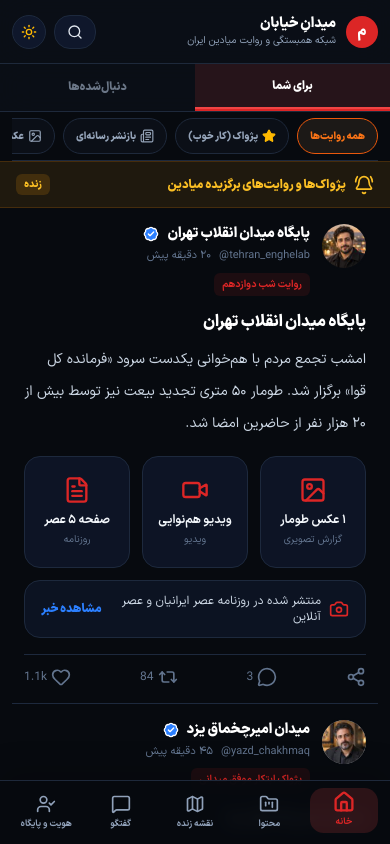
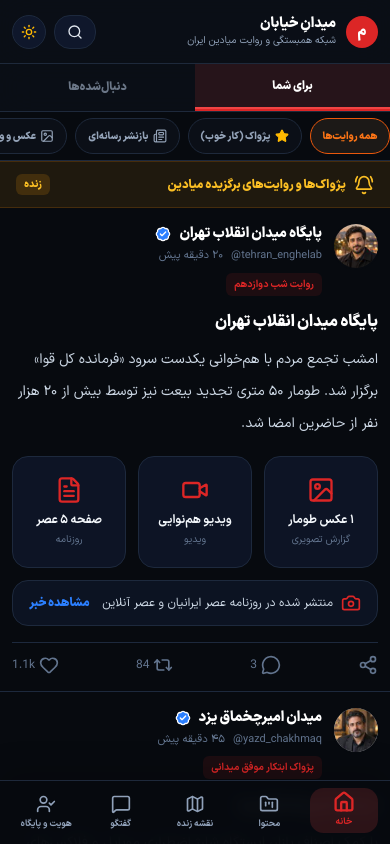
Before and after one commit to mohammad-mohammad-soltani/meydan, a Next.js app: page /home in a window 390 px wide. Built offline with nearby package versions, Linux system fonts and the light colour scheme.

Commit message:
style(layout): unify page horizontal gutters

```diff
--- a/app/globals.css
+++ b/app/globals.css
@@ -1775,3 +1775,74 @@ html:not(.dark) #homeSubTabs.feed-tabs button.home-subtab-active {
   .route-page-enter,
   .route-page-exit { animation: none; }
 }
+
+
+/*
+ * Application page spacing contract
+ * - All regular page content follows the same inline gutter as the Content view.
+ * - Elements declared full-bleed deliberately cancel this gutter, so media, feed tabs
+ *   and live banners can still meet the viewport edge without per-page overrides.
+ */
+:root {
+  --page-inline: clamp(.75rem, 3.5vw, 1rem);
+}
+
+.page-layout {
+  --page-inline: clamp(.75rem, 3.5vw, 1rem);
+}
+
+.page-layout :where(.page-full-bleed) {
+  width: calc(100% + (var(--page-inline) * 2));
+  max-width: none;
+  margin-inline: calc(var(--page-inline) * -1);
+}
+
+/* Legacy views and all route roots with their own p-4 now share one gutter. */
+.page-layout > :is(#view-content, #view-speakers, #view-map, #view-feed, #view-chat),
+.page-layout > section[aria-label="گفتگوها"],
+.page-layout .legacy-feature-controller .app-view:not(#view-direct-chat) {
+  padding-inline: var(--page-inline) !important;
+}
+
+/* Profile keeps its cover edge-to-edge; only its readable content is aligned. */
+.page-layout #view-combined-profile > :is(.px-4, section) {
+  padding-inline: var(--page-inline) !important;
+}
+.page-layout #view-combined-profile > .mx-4 {
+  margin-inline: var(--page-inline) !important;
+}
+
+/* Full post keeps its header untouched and aligns its reading column with every page. */
+.page-layout #view-full-post > main {
+  padding-inline: var(--page-inline) !important;
+}
+
+/* Feed uses the same readable column while its control surfaces remain intentionally full-width. */
+.page-layout #view-feed > .feed-tabs,
+.page-layout #view-feed > .feed-filter-strip,
+.page-layout #view-feed > .feed-live-banner,
+.page-layout #view-feed > .divide-y,
+.page-layout #view-feed > section:not(.feed-live-banner) {
+  width: calc(100% + (var(--page-inline) * 2));
+  max-width: none !important;
+  margin-inline: calc(var(--page-inline) * -1);
+}
+.page-layout #view-feed > .feed-filter-strip,
+.page-layout #view-feed > section:not(.feed-live-banner) {
+  padding-inline: var(--page-inline);
+}
+
+/* Feature Content is currently kept behind the compatibility route, but stays aligned if enabled. */
+.page-layout #view-content > .overflow-x-auto {
+  margin-inline: calc(var(--page-inline) * -1);
+  padding-inline: var(--page-inline) !important;
+}
+
+@media (max-width: 520px) {
+  .page-layout #view-feed .feed-tabs,
+  .page-layout #view-feed .feed-filter-strip,
+  .page-layout #view-feed .feed-live-banner {
+    width: calc(100% + (var(--page-inline) * 2));
+    margin-inline: calc(var(--page-inline) * -1);
+  }
+}
```
